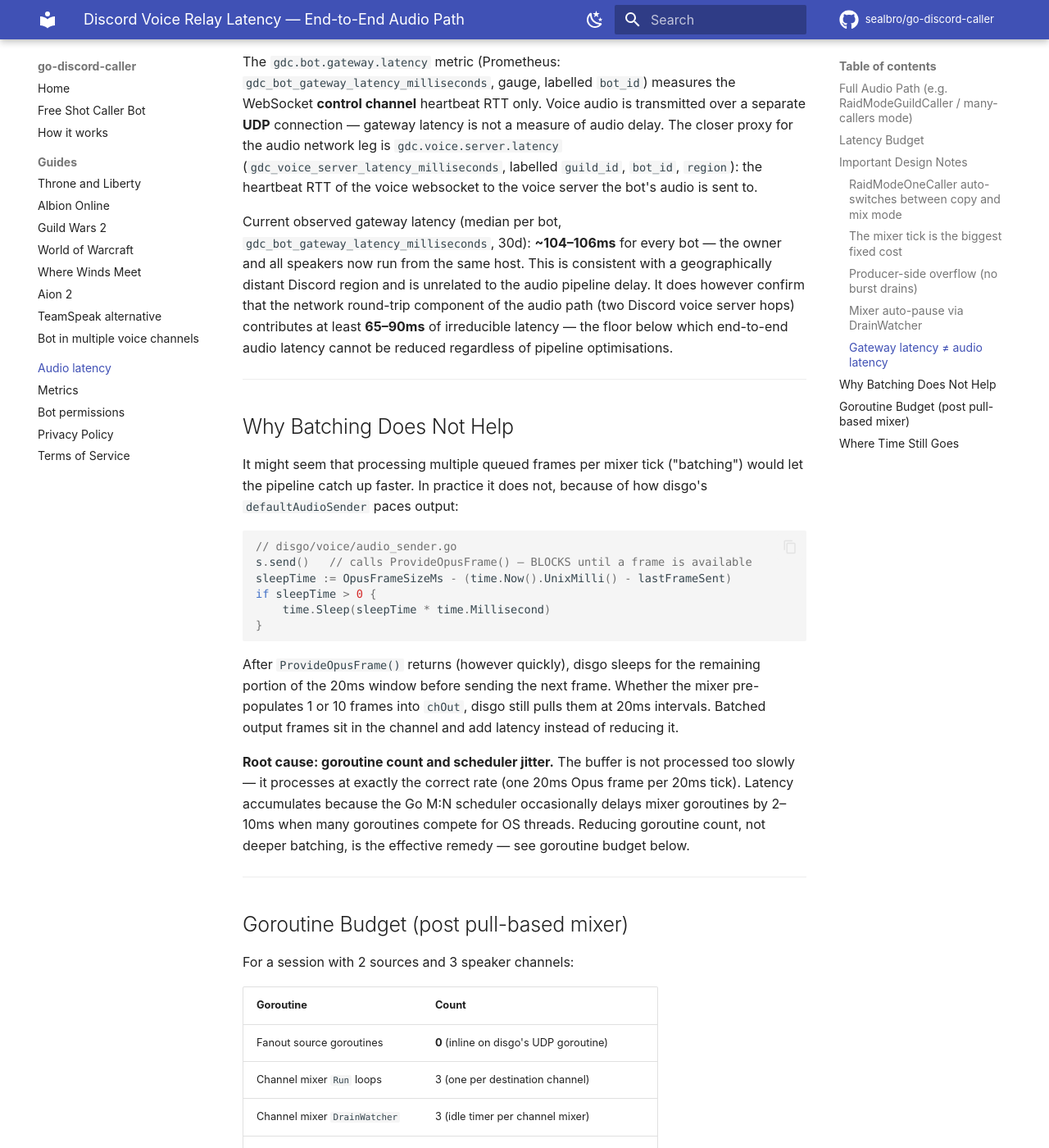
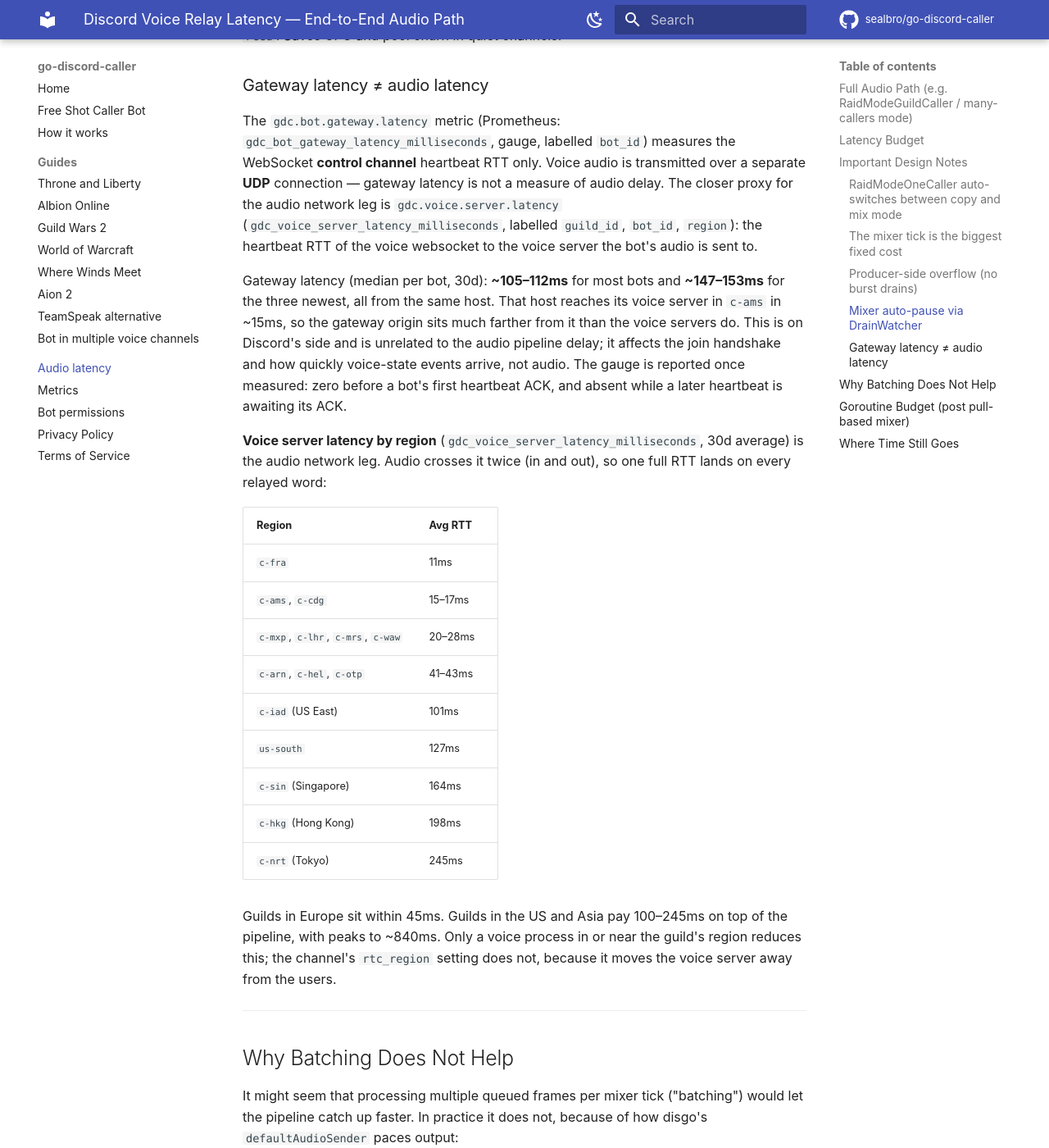
Before and after one commit to sealbro/go-discord-caller, an MkDocs documentation site: the page built from misc/website/latency.md, in a window 1280 px wide and 1400 px high, scrolled down 3233 px. Shown: the whole window at 82% size. Built offline with MkDocs 1.6.1 and Material for MkDocs 9.7.7, drawn with Linux system fonts in a browser that asks for light colours; comment, search, counter and statistics services are not loaded; some of the changed text lies outside the part shown.

Commit message:
fix(pool): skip gateway latency while a heartbeat is in flight (#140)

````diff
--- a/docs/LATENCY.md
+++ b/docs/LATENCY.md
@@ -7,7 +7,7 @@ User mic
   │  +20ms  Opus frame accumulation (Discord client)
   ▼
 [Discord voice server]
-  │  +65ms  UDP network (inbound)
+  │  +½ RTT  voice UDP leg in (region-dependent: ~8ms in Europe, see the regional table)
   ▼
 [VoiceReceiver]  decode + fanout inline (on disgo's UDP goroutine)
   │  +0.2ms allowUser lookup, Opus decode, dispatch to SourceBuffer.Feed (gdc_opus_receive_duration ~0.2ms avg)
@@ -22,11 +22,11 @@ User mic
   │  +0ms   provider channel queue ≈0 (passthrough) + disgo sender
   ▼
 [Discord voice server]
-  │  +65ms  UDP network (outbound)
+  │  +½ RTT  voice UDP leg out
   ▼
 [Listener's Discord client]  Opus decode → speakers
 
-Total: ~185ms (single guild, many-callers/mix mode; copy mode skips the mixer queue and is lower — see `gdc.opus.copy.queue_depth`)
+Total: client legs + voice RTT + ~25ms pipeline — roughly 80–140ms in Europe (single guild, many-callers/mix mode; copy mode skips the mixer queue and is lower — see `gdc.opus.copy.queue_depth`)
 ```
 
 ---
@@ -36,16 +36,16 @@ Total: ~185ms (single guild, many-callers/mix mode; copy mode skips the mixer qu
 | Hop                                       | Typical    | Notes                                                                                                    |
 |-------------------------------------------|------------|----------------------------------------------------------------------------------------------------------|
 | User mic → Discord voice server           | 20–50ms    | 20ms fixed frame accumulation + network                                                                  |
-| Discord voice server → `VoiceReceiver`    | 20–55ms    | Voice UDP leg, same region as voice server                                                               |
+| Discord voice server → `VoiceReceiver`    | ½ voice RTT | Voice UDP leg to the host running the bot; `gdc_voice_server_latency_milliseconds` is the full round trip (~15ms in `c-ams`) |
 | `allowUser` + Opus decode + fanout `Feed` | ~0.2ms     | Inline on disgo UDP goroutine, no channel hop; measured `gdc_opus_receive_duration` ~0.2ms avg          |
 | `SourceBuffer` ring → `Mixer.tick`        | **22ms (p95 47ms)** | `gdc.mixer.pipeline.latency` (Prom: `gdc_mixer_pipeline_latency_milliseconds`); ceiling = `audioSourceCap`×20ms = 60ms; measured over 30 days: p50 22ms / p95 47ms / p99 57ms, mean 24ms; producer-side overflow keeps near live edge |
 | Mixer tick processing + encode            | <1ms       | `gdc_mixer_tick_duration` p95 ~0.7ms, p99 ~1.5ms; 0ms on single-source passthrough                       |
 | `VoiceProvider` channel queue             | ~0ms       | `gdc_opus_provide_duration` ≈0 (passthrough); drain threshold 3 frames = 60ms cap                       |
-| `VoiceProvider` → Discord voice server    | 20–55ms    | |
+| `VoiceProvider` → Discord voice server    | ½ voice RTT | Same leg, outbound |
 | Discord voice server → listener client    | 20–50ms    | |
-| **Total (single guild)**                  | **~185ms** | Discord network dominates; in-process pipeline measures ~25ms                                            |
+| **Total (single guild)**                  | **~80–140ms in Europe** | Client legs (40–100ms) + voice RTT + in-process pipeline (~25ms); the bot's two legs add one full voice RTT: ~15ms in `c-ams`, ~100–127ms in the US, ~165–245ms in Asia |
 
-**Inter-guild relay** (`ally.Session` → relay mixer → guest `VoiceProvider`) adds ~60ms on top (extra mixer tick alignment + guest guild network leg) → **~245ms total**.
+**Inter-guild relay** (`ally.Session` → relay mixer → guest `VoiceProvider`) adds one more mixer stage (relay mixer tick alignment, up to 20ms plus its queue) and replaces the outbound leg with the guest guild's own voice leg, so the bot legs become half the host guild's voice RTT plus half the guest guild's.
 
 ---
 
@@ -76,7 +76,23 @@ Channel mixers pause after `DrainIdleTimeout` (5s) with no input frames (`intern
 ### Gateway latency ≠ audio latency
 The `gdc.bot.gateway.latency` metric (Prometheus: `gdc_bot_gateway_latency_milliseconds`, gauge, labelled `bot_id`) measures the WebSocket **control channel** heartbeat RTT only. Voice audio is transmitted over a separate **UDP** connection — gateway latency is not a measure of audio delay. The closer proxy for the audio network leg is `gdc.voice.server.latency` (`gdc_voice_server_latency_milliseconds`, labelled `guild_id`, `bot_id`, `region`): the heartbeat RTT of the voice websocket to the voice server the bot's audio is sent to.
 
-Current observed gateway latency (median per bot, `gdc_bot_gateway_latency_milliseconds`, 30d): **~104–106ms** for every bot — the owner and all speakers now run from the same host. This is consistent with a geographically distant Discord region and is unrelated to the audio pipeline delay. It does however confirm that the network round-trip component of the audio path (two Discord voice server hops) contributes at least **65–90ms** of irreducible latency — the floor below which end-to-end audio latency cannot be reduced regardless of pipeline optimisations.
+Gateway latency (median per bot, 30d): **~105–112ms** for most bots and **~147–153ms** for the three newest, all from the same host. That host reaches its voice server in `c-ams` in ~15ms, so the gateway origin sits much farther from it than the voice servers do. This is on Discord's side and is unrelated to the audio pipeline delay; it affects the join handshake and how quickly voice-state events arrive, not audio. The gauge is reported once measured: zero before a bot's first heartbeat ACK, and absent while a later heartbeat is awaiting its ACK.
+
+**Voice server latency by region** (`gdc_voice_server_latency_milliseconds`, 30d average) is the audio network leg. Audio crosses it twice (in and out), so one full RTT lands on every relayed word:
+
+| Region | Avg RTT |
+|--------|---------|
+| `c-fra` | 11ms |
+| `c-ams`, `c-cdg` | 15–17ms |
+| `c-mxp`, `c-lhr`, `c-mrs`, `c-waw` | 20–28ms |
+| `c-arn`, `c-hel`, `c-otp` | 41–43ms |
+| `c-iad` (US East) | 101ms |
+| `us-south` | 127ms |
+| `c-sin` (Singapore) | 164ms |
+| `c-hkg` (Hong Kong) | 198ms |
+| `c-nrt` (Tokyo) | 245ms |
+
+Guilds in Europe sit within 45ms. Guilds in the US and Asia pay 100–245ms on top of the pipeline, with peaks to ~840ms. Only a voice process in or near the guild's region reduces this; the channel's `rtc_region` setting does not, because it moves the voice server away from the users.
 
 ---
 
@@ -123,7 +139,7 @@ After Phase 3 the pipeline floor is dominated by Discord's network and frame cad
 
 | Component                                | Contribution | Reducible?                              |
 |------------------------------------------|--------------|-----------------------------------------|
-| Two Discord UDP hops (region-dependent)  | 65–110ms     | Pick a region closer to Discord servers |
+| Two Discord UDP hops (one voice RTT)     | 10–45ms in Europe, 100–245ms in the US and Asia | Only by running the voice process near the guild's region |
 | Discord client 20ms Opus frame buildup   | 20ms         | No — protocol-fixed                     |
 | Mixer tick alignment (next 20ms boundary)| 0–20ms       | No without changing frame size          |
 | Mixer queue (`SourceBuffer`)             | 0–60ms       | Already capped; lowering hurts jitter   |
````
Also changed, not shown: other parts of docs/LATENCY.md (+1 -1 lines), CHANGELOG.md (+3 -0 lines), 4 other files.
